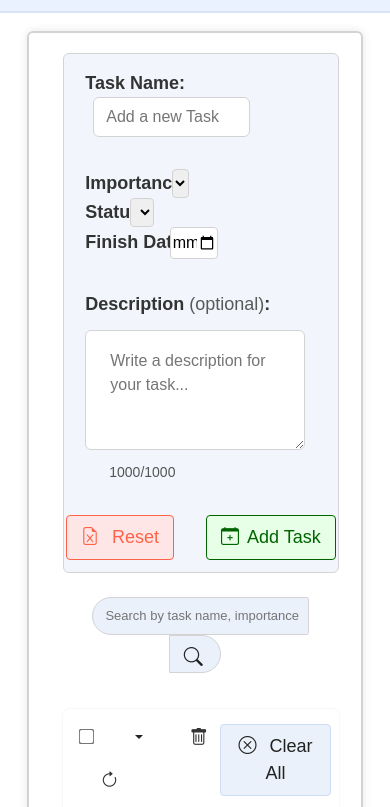
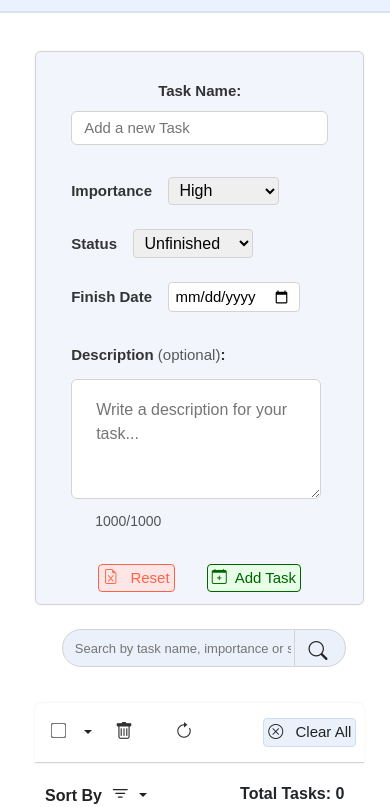
Before and after one commit to iggydc17/toDoList, a plain HTML site: page index.html in a window 390 px wide. Shown: the part 37-844 px from the top of the page. Drawn offline with nearby package versions, Linux system fonts and the light colour scheme; some packages are replaced by stand-ins of ours; a script that the page names is missing; a web font is replaced by a local one.

Commit message:
Finish responsive

```diff
--- a/css/medias-queries.css
+++ b/css/medias-queries.css
@@ -1,129 +1,155 @@
-/*Medias Queries*/
-
-@media (max-width: 1210px) {
-
-    #finish-date {
-        width: 22%;
+@media (max-width: 1312px) {
+    #quick-inputs-container {
+        gap: 50px;
     }
 }
 
-@media (max-width: 1164px) {
+@media (max-width: 1100px) {
     #quick-inputs-container {
-        padding-left: 8px;
-
-        & select {
-            padding-left: 2px;
+        gap: 24px;
     }
 }
 
-    #quick-inputs-container #importance-select-option {
-        width: 11%;
+@media (max-width: 1024px) {
+    #quick-inputs-container {
+        gap: 10px;
     }
 
-    #quick-inputs-container #status-select-option {
-        width: 18%;
+    #finish-date {
+        width: 52%;
+    }
+
+    #importance-select-option {
+        width: 34%;
+    }
+
+    #select-status-box {
+        margin-left: -24px;
+    }
+    #select-finish-date-box {
+        width: 41%;
     }
 }
 
-@media (max-width: 1125px) {
+@media (max-width: 940px) {
+    #quick-inputs-container {
+        flex-flow: column wrap;
+        align-items: baseline;
+        padding: 8px;
+        margin: 8px;
+        gap: 24px;
 
-    #finish-date {
-        width: 22%;
-        padding-left: 0px;
-        padding-right: 0px;
+        & label {
+            margin-right: 12px;
+            }
         }
 
-    #quick-inputs-container #importance-select-option,
-    #quick-inputs-container #status-select-option {
-        margin-right: -14px;
-        margin-left: -6px;
+    #select-importance-box,
+    #select-status-box,
+    #select-finish-date-box {
+        width: 100%;
     }
 
-    #quick-inputs-container #finish-date {
-        padding-left: 2px;
-        padding-right: 0px;
+    #importance-select-option {
+        width: 27%;
+        padding-left: 8px;
     }
 
-    #complete-task-form {
-        padding: 0px 0px 12px 0px;
+    #status-select-option {
+        width: 34%;
+        padding-left: 8px;
     }
 
     #finish-date {
-        margin-left: -8px;
+        width: 27%;
+        padding-left: 8px;
     }
 }
 
-@media (max-width: 1064px) {
-    #general-container {
-        width: 80%;
+@media (max-width: 895px) {
+    .button-container button {
+        padding: 6px 10px;
     }
 }
 
-@media (max-width: 975px) {
-    #general-container {
-        width: 84%;
-    }
-}
-
-@media (max-width: 927px) {
-
-    .tasksDiv .task {
-        border: 1px solid red;
-        min-width: 444px;
-    }
-}
-
-@media (max-width: 890px) {
-    #general-container {
-        width: 86%;
-    }
-}
-
-@media (max-width: 864px) {
-
-    #quick-inputs-container {
-        flex-flow: column wrap;
-        align-items: baseline;
-
-        & #task-name-container {
-            flex-flow: row;
-        }
-    }
-}
-
-@media (max-width: 818px) {
-
+@media (max-width: 875px) {
     #task-name-container input {
         width: 76%;
     }
 
-    #task-description-container textarea {
-        width: 95%;
-        max-width: 95%;
+    .tasksDiv {
+        flex-flow: column wrap;
+        justify-content: space-between;
+        align-items: center;
+        padding: 0px;
+
+        & .task {
+            text-align: center;
+        }
+    }
+
+    .button-container {
+        margin-bottom: 8px;
+    }
+
+    .finish-date-span {
+        margin-left: 0px;
     }
 }
 
 @media (max-width: 787px) {
+    #search-form-container {
+        width: 96%;
+    }
 
-    #search-form-container {
+    #complete-task-form label {
+        font-size: 17px;
+    }
+
+    #task-name-container input {
+        height: 38px;
+        font-size: 16px;
+    }
+
+    #general-container {
         width: 96%;
     }
 }
 
 @media (max-width: 740px) {
     #search-form-container input{
-        width: 80%;
+        width: 72%;
+    }
+
+    #clear-all-button,
+    #reset-button,
+    #add-button {
+        padding: 6px 10px;
     }
 }
 
-@media (max-width: 692px) {
-
-    #task-name-container input {
-        width: 72%;
-    }
+@media (max-width: 678px) {
+    #general-container {
+        width: 100%;
+        border: none;
+        box-shadow: none;
     }
 
-@media (max-width: 668px) {
+    #complete-task-form {
+        box-shadow: 0px 0px 2px rgba(0, 0, 0, 0.1);
+    }
+
+    #finish-date {
+        min-width: 132px;
+    }
+
+    #importance-select-option {
+        min-width: 111px;
+    }
+
+    #status-select-option {
+        min-width: 120px;
+    }
 
     #foot-container {
         display: flex;
@@ -137,14 +163,20 @@
     }
 }
 
-@media (max-width: 614px) {
-
+@media (max-width: 615px) {
     #task-name-container input {
         width: 68%;
     }
 
     #search-form-container input {
         padding-left: 12px;
+    }
+}
+
+@media (max-width: 580px) {
+    .tasksDiv .task {
+        min-width: 300px;
+        max-width: none;
     }
 }
 
@@ -158,7 +190,6 @@
     #search-form-container #search-button {
         height: 38px;
     }
-;
 }
 
 @media (max-width: 524px) {
@@ -168,7 +199,6 @@
 }
 
 @media (max-width: 496px) {
-
     #search-form-container input {
         font-size: 13px;
     }
@@ -186,6 +216,25 @@
     #copy a {
         font-size: 14px;
     }
+
+    #clear-all-button,
+    #reset-button,
+    #add-button {
+        padding: 4px 6px;
+    }
+}
+
+@media (max-width: 470px) {
+    #task-name-container label{
+        display: block;
+        margin-bottom: 8px;
+        text-align: center;
+    }
+
+    #task-name-container input {
+        width: 100%;
+        margin: 0;
+    }
 }
 
 @media (max-width: 404px) {
@@ -200,16 +249,80 @@
             font-size: 14px;
         }
     }
+
+    #clear-all-button,
+    #reset-button,
+    #add-button {
+        padding: 2px 4px;
+    }
+
+    #task-name-container input {
+        height: 34px;
+    }
+
+    #complete-task-form label,
+    #complete-task-form input,
+    #clear-all-button,
+    #reset-button,
+    #add-button {
+        font-size: 15px;
+    }
+
+    #sorted-by-and-task-counter {
+        font-size: 16px;
+    }
+
+    .tasksDiv .task {
+        min-width: 260px;
+    }
 }
 
 @media (max-width: 350px) {
-
     #header-container {
         display: flex;
         flex-direction: column;
         justify-content: center;
         align-items: center;
     }
+
+    #complete-task-form label {
+        display: block;
+        margin-bottom: 8px;
+        text-align: left;
+    }
+
+    #complete-task-form div {
+        margin: 0px;
+    }
+
+    #task-description-container textarea{
+        margin-top: 0;
+    }
+
+    #number-countdown {
+        margin: 4px;
+    }
+
+    #task-counter-and-clear-all-container {
+        margin: 0;
+
+        & #general-checkbox-container .bi {
+            font-size: 16px;
+        }
+    }
+
+    #general-checkbox {
+        scale: 1;
+    }
+
+    .bi-arrow-clockwise {
+        margin: 0;
+    }
+
+    .tasksDiv .task {
+        min-width: 210px;
+    }
+
 
     .tech-list li {
         margin-right: 8px;
--- a/css/style.css
+++ b/css/style.css
@@ -61,8 +61,7 @@ button {
     flex-flow: column wrap;
     align-items: center;
     justify-content: center;
-
-    width: 76%;
+    width: 86%;
     border: 2px solid lightgray;
     box-shadow: 0px 0px 10px rgba(0, 0, 0, 0.1);
     border-radius: 6px;
@@ -71,26 +70,23 @@ button {
     overflow: hidden;
 }
 
-/*Add Tasks Form*/
 #complete-task-form {
     display: flex;
     flex-flow: column wrap;
     align-items: center;
     justify-content: center;
-
     width: 90%;
     background-color: #F2F6FC;
     border: 1px solid lightgray;
     border-radius: 6px;
     overflow: hidden;
     padding: 12px;
+}
 
-
-    & label{
+#complete-task-form label {
     font-weight: bold;
     font-size: 18px;
     color: #333;
-    }
 }
 
 #task-name-container,
@@ -109,41 +105,39 @@ button {
     border-radius: 6px;
     margin-left: 8px;
     padding-left: 12px;
+}
 
-    &:focus {
+#task-name-container input:focus {
     outline: none !important;
     border: 2px solid rgb(121, 121, 121);
     box-shadow: 0 0 1px rgb(58, 58, 58);
-    }
 }
 
 #quick-inputs-container {
     display: flex;
     flex-flow: row wrap;
     align-items: center;
-    justify-content: space-between;
-
+    justify-content: flex-start;
     width: 90%;
     padding: 8px;
     margin: 8px;
+    gap: 96px;
+    overflow: hidden;
+}
 
-    & input,
-    & select {
+#quick-inputs-container input,
+#quick-inputs-container select {
     height: 24px;
     border: 1px solid lightgray;
     border-radius: 4px;
-        padding-left: 8px;
+    padding-left: 6px;
+}
 
-        &:focus {
+#quick-inputs-container input:focus,
+#quick-inputs-container select:focus {
     outline: none !important;
     border: 2px solid lightgray;
     box-shadow: 0 0 2px lightgray;
-        }
-    }
-}
-
-#quick-inputs-container label {
-    margin-right: -9px;
 }
 
 #quick-inputs-container select,
@@ -161,19 +155,20 @@ button {
     flex-flow: column wrap;
     justify-content: start;
     align-items: flex-start;
+}
 
-    & .optional {
+#task-description-container .optional {
     font-weight: lighter;
     color: #585858;
 }
 
-    & p {
+#task-description-container p {
     text-align: right;
     color: #555;
     font-size: 14px;
 }
 
-    & textarea {
+#task-description-container textarea {
     width: 97.3%;
     max-width: 97.3%;
     height: 120px;
@@ -184,13 +179,12 @@ button {
     overflow: hidden;
     padding: 18px 24px;
     margin-top: 12px;
+}
 
-        &:focus {
+#task-description-container textarea:focus {
     outline: none !important;
     border: 2px solid rgb(121, 121, 121);
     box-shadow: 0 0 1px rgb(58, 58, 58);
-        }
-    }
 }
 
 #number-countdown {
@@ -203,7 +197,6 @@ button {
     flex-direction: row;
     align-items: center;
     justify-content: center;
-
     width: 100%;
     gap: 32px;
 }
@@ -535,6 +528,8 @@ input[type="search"]::-webkit-search-cancel-button {
     overflow: hidden;
     margin-top: 12px;
     padding: 0px;
+    border-radius: 6px;
+    border: 1px solid lightgray;
 }
 
 .tasksDiv {
--- a/index.html
+++ b/index.html
@@ -37,7 +37,7 @@
                     <input type="text" id="add-task-input" placeholder="Add a new Task" maxlength="38">
                 </div>
                 <div id="quick-inputs-container">
-                    <div>
+                    <div id="select-importance-box">
                         <label for="importance-select-option" id="importance-label" class="label">Importance</label>
                         <select id="importance-select-option">
                             <option value="High" selected>High</option>
@@ -45,7 +45,7 @@
                             <option value="Low">Low</option>
                         </select>
                     </div>
-                    <div>
+                    <div id="select-status-box">
                         <label for="status-select-option" id="status-label" class="label">Status</label>
                         <select id="status-select-option">
                             <option value="Done">Done</option>
@@ -53,7 +53,7 @@
                             <option value="Unfinished" selected>Unfinished</option>
                         </select>
                     </div>
-                    <div>
+                    <div id="select-finish-date-box">
                         <label for="finish-date">Finish Date </label>
                         <input type="date" id="finish-date" title="Show calendar">
                     </div>
```
Lines whose indentation alone changed are shown as unchanged.
